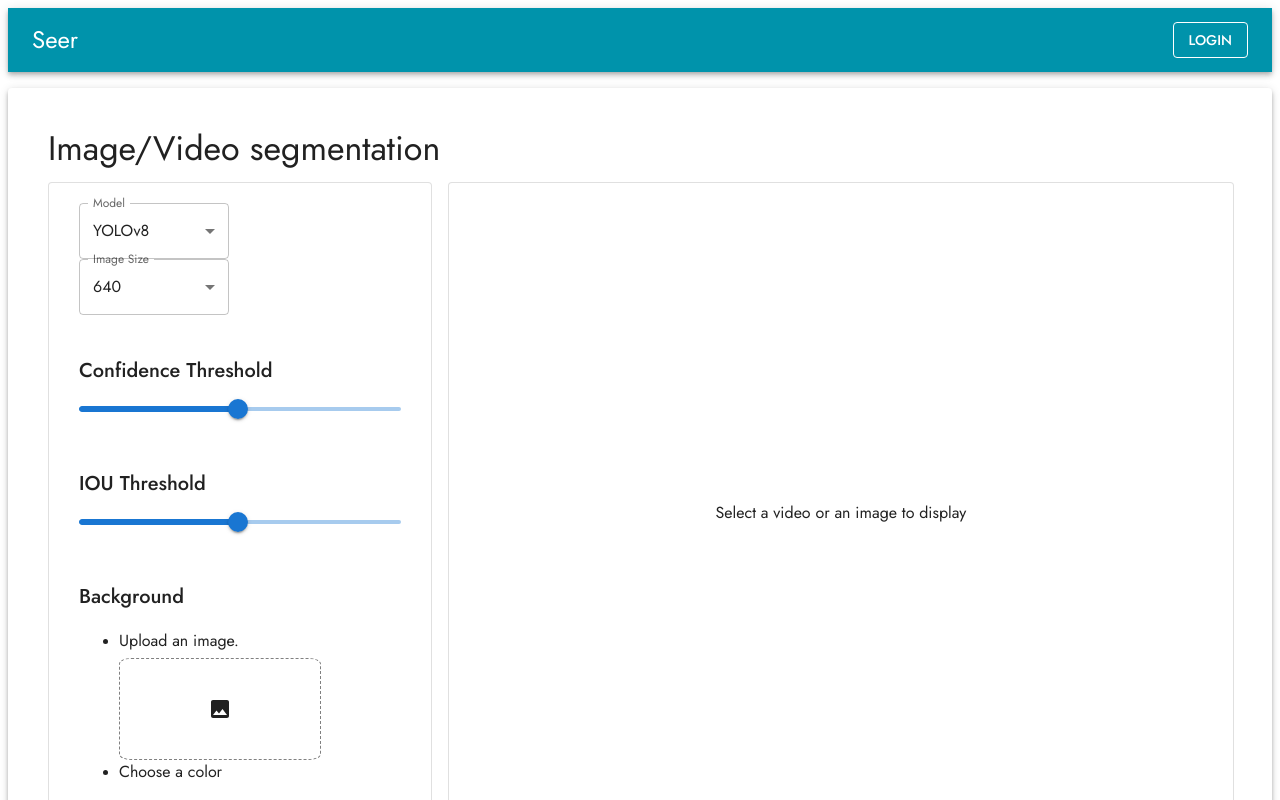
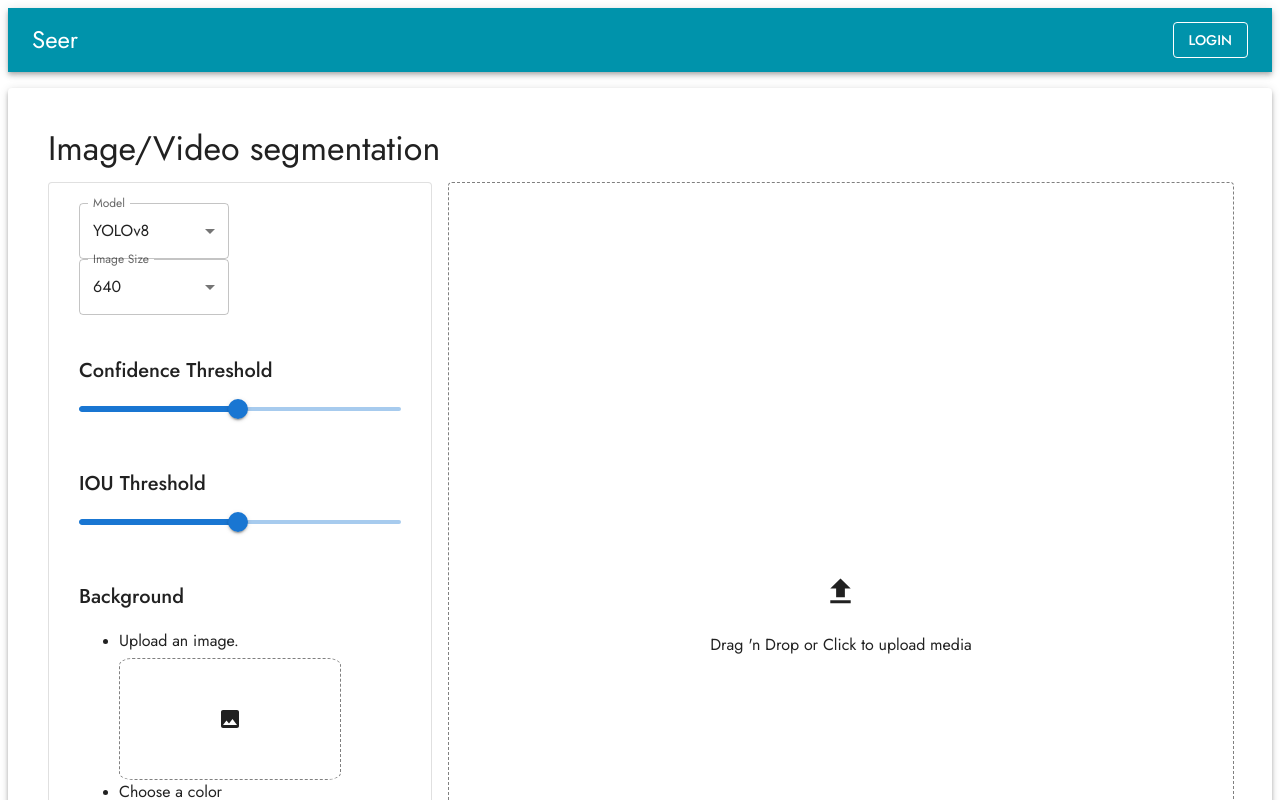
Before and after one commit to RaahimSiddiqi/VOS, a React (Vite) app in the folder View/: page /editor in a window 1280 px wide. Shown: the top 800 px of the page. Built offline with nearby package versions, Linux system fonts and the light colour scheme; no server answers.

Commit message:
Worked on editor, controller

```diff
--- a/View/package.json
+++ b/View/package.json
@@ -17,6 +17,7 @@
     "firebase": "^9.20.0",
     "formik": "^2.2.9",
     "react": "^18.2.0",
+    "react-colorful": "^5.6.1",
     "react-dom": "^18.2.0",
     "react-dropzone": "^14.2.3",
     "react-google-button": "^0.7.2",
--- a/View/src/components/Controller/index.tsx
+++ b/View/src/components/Controller/index.tsx
@@ -1,25 +1,26 @@
 import React from 'react';
 import { Slider, Button, FormControl, InputLabel, Select, MenuItem, Typography, Grid, Box } from '@mui/material';
-import { useDropzone } from 'react-dropzone'
+import Dropzone, { DropzoneRef, useDropzone } from 'react-dropzone'
 import ColorLensIcon from '@mui/icons-material/ColorLens';
 import ImageIcon from '@mui/icons-material/Image';
-import { useMediaUpload } from '../../components';
+import { MediaFilePreview, useMediaUpload } from '../../components';
+import { RgbaStringColorPicker  } from "react-colorful";
+
 interface ControllerProps {
   activeFile: File | undefined;
   onSubmit: (file: File) => any;
 }
-
 
 const Controller: React.FC<ControllerProps> = ({ activeFile, onSubmit }) => {
   const [model, setModel] = React.useState('YOLOv8');
   const [imageSize, setImageSize] = React.useState(640);
   const [confidence, setConfidence] = React.useState(0.5);
   const [iou, setiou] = React.useState(0.5);
-  const background = useMediaUpload({
-    uploadIcon: <ImageIcon />,
-  });
+  const [bgFile, setbgFile] = React.useState<File>();
+  const [bgColor, setbgColor] = React.useState("rgba(0, 0, 0, 1)");
+
   const handleSegmentClick = async () => {
-    const params = { model, imageSize, confidence, iou, backgroundFile : background.file };
+    const params = { model, imageSize, confidence, iou};
     //make request to server with params. server returns a file object
     const output_file = new File(["Meow Meow"], "Meow.txt") //sample file
     onSubmit(output_file);
@@ -76,14 +77,33 @@ const Controller: React.FC<ControllerProps> = ({ activeFile, onSubmit }) => {
         <ul>
           <li>
             <Typography variant='body1' gutterBottom>Upload an image.</Typography>
-            <background.Dropzone style = {{ width : 200, height : 100, border : 'dashed gray 1px', borderRadius : '6%'}}/>
+            <Dropzone accept={{
+              "image/png": [".png"],
+              "image/jpeg": [".jpg", ".jpeg"],
+              "image/jpg": [".jpg", ".jpeg"],
+              }}
+              onDrop = {acceptedFiles => acceptedFiles && setbgFile(acceptedFiles[0])}>
+
+              {({getRootProps, getInputProps}) => (
+                <div {...getRootProps({style : {padding: 10, width : 200, height : 100, border : 'dashed gray 1px', borderRadius : '6%', display : 'flex', justifyContent : 'center', alignItems : 'center'}})}>
+                  <input {...getInputProps()}/>
+                  {!bgFile ?
+                    <ImageIcon/>
+                    :
+                    <MediaFilePreview file={bgFile}/>
+                  }
+                </div>
+              )
+              }
+            </Dropzone>
+            {/* <background.Dropzone style = {{ width : 200, height : 100, border : 'dashed gray 1px', borderRadius : '6%'}}/> */}
           </li>
           <li>
             <Typography variant='body1' gutterBottom>Choose a color</Typography>
+            <RgbaStringColorPicker color={bgColor} onChange={setbgColor} />
           </li>
         </ul>
       </Box>
-      <button onClick={background.open}>Click</button>
     </form>
   );
 };
--- a/View/src/components/Editor/index.tsx
+++ b/View/src/components/Editor/index.tsx
@@ -1,7 +1,18 @@
-import { useState } from 'react';
+import React, { useState } from 'react';
 import { Grid, Typography, Box, Paper } from '@mui/material';
 import { FileManager, Player, Controller } from './../../components';
+import FileUploadIcon from '@mui/icons-material/FileUpload';
+import Dropzone, { DropzoneRef } from 'react-dropzone';
+import { MediaFilePreview } from './../../components';
+import { Button } from '@mui/material';
+{/* <Grid container spacing={2} item xs = {12} md={5}> */ }
+{/* <Grid item xs = {12}>
+              <Paper variant='outlined'>
+                <FileManager config={config} files={files} setfiles={setfiles}/>
+              </Paper>
+            </Grid> */}
 
+// const [files, setfiles] = useState<File[]>([]);
 
 // const config = {
 //   "image" : {
@@ -21,35 +32,55 @@ import { FileManager, Player, Controller } from './../../components';
 //     }
 //   }
 // }
-
-          {/* <Grid container spacing={2} item xs = {12} md={5}> */}
-            {/* <Grid item xs = {12}>
-              <Paper variant='outlined'>
-                <FileManager config={config} files={files} setfiles={setfiles}/>
-              </Paper>
-            </Grid> */}
-
-  // const [files, setfiles] = useState<File[]>([]);
-
 function Editor() {
+  console.log("rerendered")
+  const [mainFile, setmainFile] = useState<File>();
   const [activeFile, setactiveFile] = useState<File>();
+  const dropzoneRef = React.createRef<DropzoneRef>();
   return (
     <>
-      <Paper sx ={{ mx : 'auto', padding : 5, my : 2}} elevation={4}>
+      <Paper sx={{ mx: 'auto', padding: 5, my: 2 }} elevation={4}>
         <Typography variant='h4' gutterBottom>Image/Video segmentation</Typography>
         <Grid container spacing={2}>
-            <Grid item xs={12} md = {4}>
-              <Paper variant = 'outlined'>
-                <Controller activeFile = {activeFile} onSubmit={(file) => console.log(file)}/>
+          <Grid item xs={12} md={4}>
+            <Paper variant='outlined'>
+              <Controller activeFile={activeFile} onSubmit={(file) => console.log(file)} />
             </Paper>
           </Grid>
           {/* </Grid> */}
-          <Grid item xs={12} md={8} >
-            <Paper variant = 'outlined' sx = {{height : '100%', width : '100%', display : 'flex', justifyContent : 'center'}}>
-              <Player activeFile={activeFile} />
-            </Paper>
+          <Grid item xs={12} md={8}>
+            {/* <Paper sx = {{height : '100%', width : '100%', display : 'flex', justifyContent : 'center'}}> */}
+            <Dropzone noDrag={Boolean(mainFile)} noClick={Boolean(mainFile)} ref = {dropzoneRef} accept={{
+              "image/png": [".png"],
+              "image/jpeg": [".jpg", ".jpeg"],
+              "image/jpg": [".jpg", ".jpeg"],
+              "video/mp4": [".mp4"]
+            }}
+              onDrop={acceptedFiles => acceptedFiles && setmainFile(acceptedFiles[0])}>
+
+              {({ getRootProps, getInputProps }) => (
+                <div {...getRootProps({ style: { width: '100%', height: '100%', border: 'dashed gray 1px', borderRadius: '4px', display: 'flex', justifyContent: 'center', alignItems: 'center' } })}>
+                  <input {...getInputProps()} />
+                  {!mainFile ?
+                    <Box display='flex' flexDirection='column' alignItems='center'>
+                      <FileUploadIcon fontSize='large' />
+                      <Typography variant="body1" textAlign='center' mt = {3}>Drag 'n Drop or Click to upload media</Typography>
+                    </Box>
+                    :
+                    <MediaFilePreview file={mainFile} />
+                  }
+                </div>
+              )
+              }
+            </Dropzone>
+            {/* </Paper> */}
           </Grid>
         </Grid>
+        {mainFile &&
+          <Box mt={3} display='flex' justifyContent='flex-end'>
+            <Button variant='outlined' sx={{ mr: 2 }} onClick={()=>dropzoneRef.current?.open()}>Change Media</Button>
+            <Button variant='contained'>Save Media</Button>
+          </Box>}
       </Paper>
     </>
   )
--- /dev/null
+++ b/View/src/components/MediaFilePreview/index.tsx
@@ -0,0 +1,25 @@
+import { styled } from "@mui/material"
+import React from "react"
+interface MediaFilePreviewProps {
+    file: File
+}
+
+const MediaFilePreview: React.FC<MediaFilePreviewProps> = ({ file }) => {
+    const style : React.CSSProperties = {objectFit: "contain", maxWidth: "100%", maxHeight : "100%"}
+    if (file.type.startsWith("video")) {
+        return <video
+            src={URL.createObjectURL(file)}
+            controls
+            style={style}
+        />
+    }
+    else if (file.type.startsWith("image")) {
+        return <img
+            src={URL.createObjectURL(file)}
+            style={style}
+        />
+    }
+    else return <></>
+}
+
+export default styled(MediaFilePreview)();
--- a/View/src/components/MediaUpload/index.tsx
+++ b/View/src/components/MediaUpload/index.tsx
@@ -1,15 +1,20 @@
 import React from "react";
 import { useDropzone } from "react-dropzone";
 import { IconProps } from "@mui/material";
+import { Typography, Box } from "@mui/material";
 interface useMediaUploadProps {
     uploadIcon?: React.ReactElement<IconProps>;
+    uploadText?: String
     noClick?: boolean;
 };
 
-const useMediaUpload = ({ uploadIcon, noClick } : useMediaUploadProps) => {
+const useMediaUpload = ({ uploadIcon, noClick, uploadText } : useMediaUploadProps) => {
     const [file, setfile] = React.useState<File>();
+    console.log(React.useRef(Math.random()).current);
     const { getRootProps, getInputProps, isDragActive, open } = useDropzone({
-        onDrop: (acceptedFiles) => {
+        onDrop: (acceptedFiles, rejectedFiles, event) => {
+            event.preventDefault();
+            console.log("onDrop");
             if (acceptedFiles){
                 setfile(acceptedFiles[0]);
             }
@@ -24,12 +29,15 @@ const useMediaUpload = ({ uploadIcon, noClick } : useMediaUploadProps) => {
         noClick
     });
 
-    const Dropzone = ({style } : { style ?: React.CSSProperties }) => {
+    const Dropzone = ({ style } : { style ?: React.CSSProperties }) => {
         return (
             <div {...getRootProps({style : {...style, display: 'flex', justifyContent: 'center', alignItems: 'center' }})}>
                 <input {...getInputProps()} />
                 {!file ? (
-                    uploadIcon
+                    <Box display='flex' flexDirection='column' alignItems='center'>
+                    {uploadIcon}
+                    { uploadText && <Typography variant="body1" textAlign='center'>{uploadText}</Typography>}
+                    </Box>
                 ) : file.type.startsWith("video") ? (
                     <video
                         src={URL.createObjectURL(file)}
--- a/View/src/components/Player/index.tsx
+++ b/View/src/components/Player/index.tsx
@@ -1,21 +1,28 @@
 import React from 'react';
 import { Typography } from '@mui/material';
-
+import useMediaUpload from '../MediaUpload';
+import ImageIcon from '@mui/icons-material/Image';
 interface PlayerProps {
     activeFile: File | undefined;
 }
 const Player: React.FC<PlayerProps> = ({ activeFile }) => {
-    const style: React.CSSProperties = { objectFit: 'contain', maxWidth : '100%', maxHeight : '100%', marginTop : 'auto', marginBottom : 'auto' };
-    if (!activeFile) return <Typography style={style}>Select a video or an image to display</Typography>;
+    // const style: React.CSSProperties = { objectFit: 'contain', maxWidth : '100%', maxHeight : '100%', marginTop : 'auto', marginBottom : 'auto' };
+    const background = useMediaUpload({
+        uploadIcon: <ImageIcon />,
+    });
+    if (!activeFile) return <Typography style={{ marginTop: 'auto', marginBottom: 'auto' }}>Select a video or an image to display</Typography>;
     else {
-        const type = activeFile.type.split('/')[0];
-        if (type === 'image') {
-            return <img style={style} src={URL.createObjectURL(activeFile)} alt="file preview" />;
-        } else if (type === 'video') {
-            return <video style={style} src={URL.createObjectURL(activeFile)} controls />;
-        } else {
-            return <Typography>Unsupported file type</Typography>;
-        }
+        return (
+           <background.Dropzone style = {{ width : 200, height : 100, border : 'dashed gray 1px', borderRadius : '6%'}}/>
+        )
+        // const type = activeFile.type.split('/')[0];
+        // if (type === 'image') {
+        //     return <img style={style} src={URL.createObjectURL(activeFile)} alt="file preview" />;
+        // } else if (type === 'video') {
+        //     return <video style={style} src={URL.createObjectURL(activeFile)} controls />;
+        // } else {
+        //     return <Typography>Unsupported file type</Typography>;
+        // }
     }
 };
 
--- a/View/src/components/index.ts
+++ b/View/src/components/index.ts
@@ -6,3 +6,4 @@ export {default as Header} from './Header';
 export {default as Main} from './Main';
 export {default as Login} from './Login';
 export {default as useMediaUpload} from './MediaUpload';
+export {default as MediaFilePreview} from './MediaFilePreview';
```
Also changed, not shown: 1 other file (tests, documents, lock files or other folders). Lines whose indentation alone changed are shown as unchanged.
